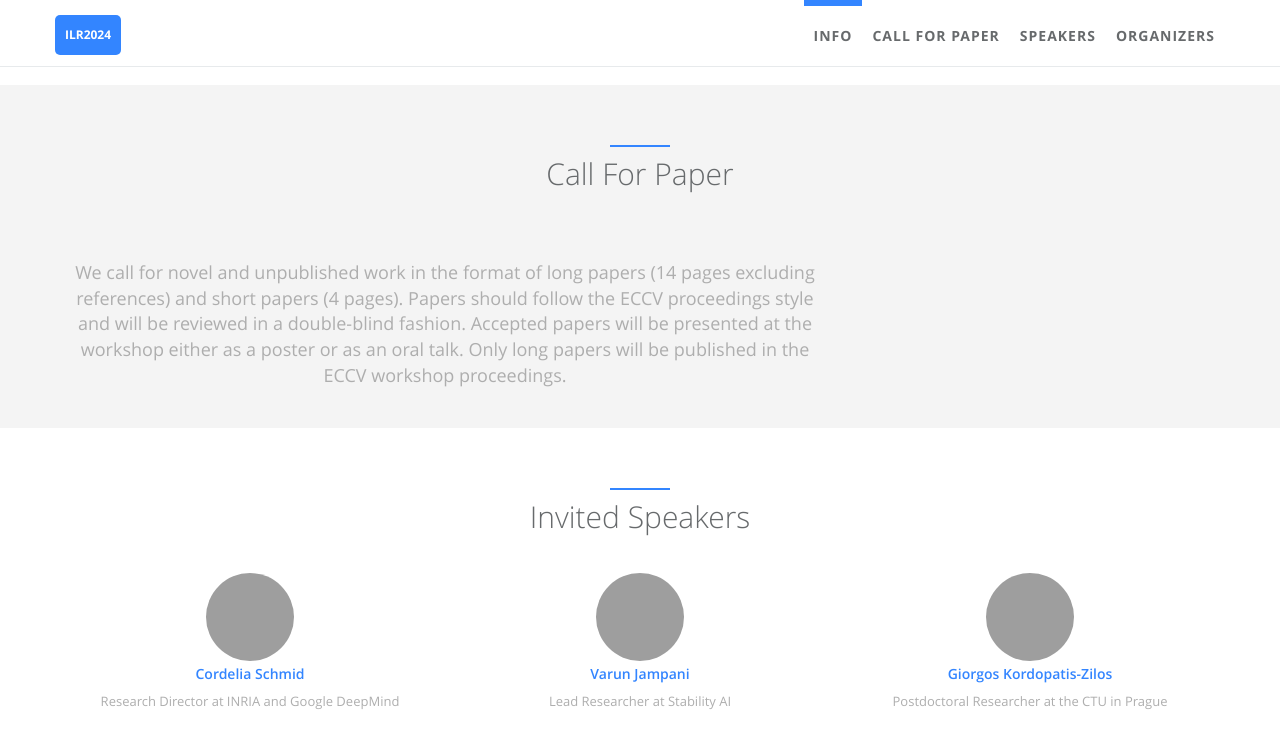
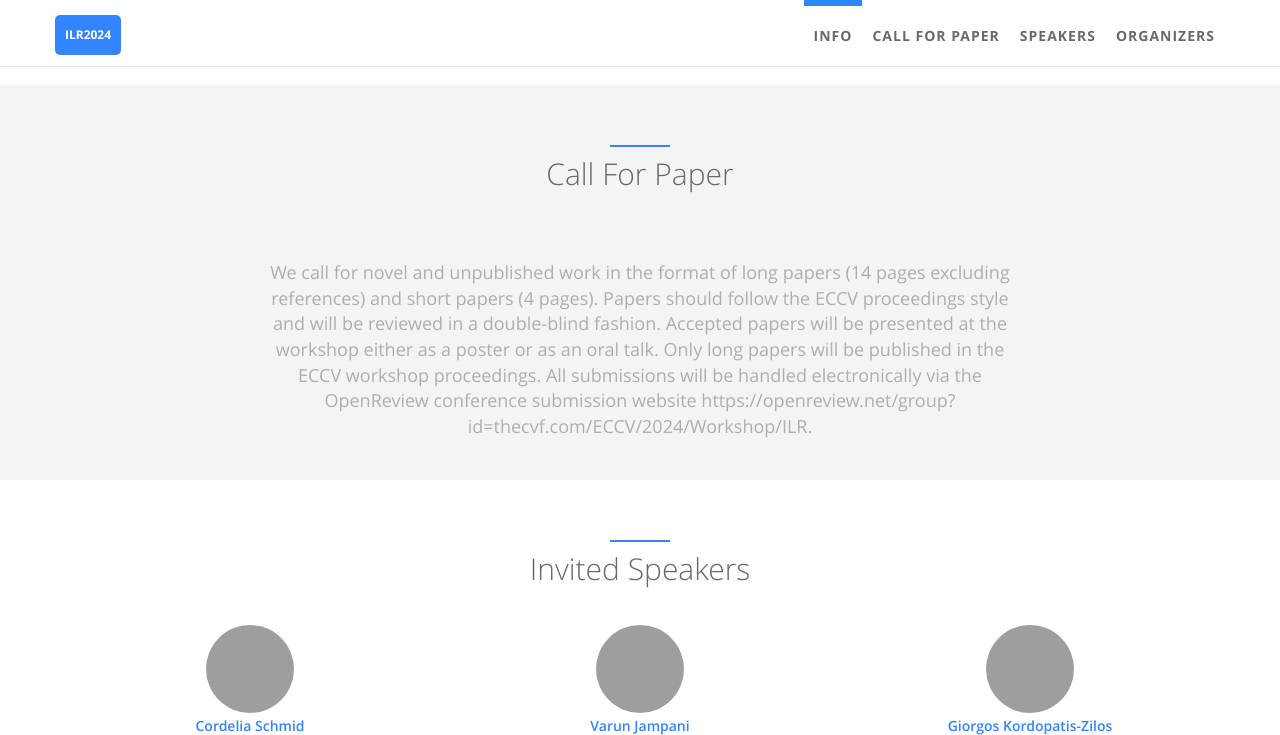
Before and after one commit to ilr-workshop/ECCVW2024, a Jekyll site: the page built from index.html, in a window 1280 px wide and 900 px high, scrolled down 1007 px, cut to the strip 0-735 px from the top of the window. Built offline with Jekyll 4.4.1, drawn with Linux system fonts in a browser that asks for light colours; grey boxes are pictures that could not be loaded.

Commit message:
Update call_for_paper.html

```diff
--- a/_includes/sections/call_for_paper.html
+++ b/_includes/sections/call_for_paper.html
@@ -7,8 +7,8 @@
         </div>
     </div>
     <div class="row">
-        <div class="col-lg-8 text-center m-t-lg m-b-lg wow zoomIn">
-            <p><font size="4px"><span data-i18n="about_me.des"> We call for novel and unpublished work in the format of long papers (14 pages excluding references) and short papers (4 pages). Papers should follow the ECCV proceedings style and will be reviewed in a double-blind fashion. Accepted papers will be presented at the workshop either as a poster or as an oral talk. Only long papers will be published in the ECCV workshop proceedings. </span></font></p>
+        <div class="col-lg-8 col-lg-offset-2 text-center m-t-lg m-b-lg wow zoomIn">
+            <p><font size="4px"><span data-i18n="about_me.des"> We call for novel and unpublished work in the format of long papers (14 pages excluding references) and short papers (4 pages). Papers should follow the ECCV proceedings style and will be reviewed in a double-blind fashion. Accepted papers will be presented at the workshop either as a poster or as an oral talk. Only long papers will be published in the ECCV workshop proceedings. All submissions will be handled electronically via the OpenReview conference submission website https://openreview.net/group?id=thecvf.com/ECCV/2024/Workshop/ILR. </span></font></p>
         </div>
     </div>
 </div>
```
